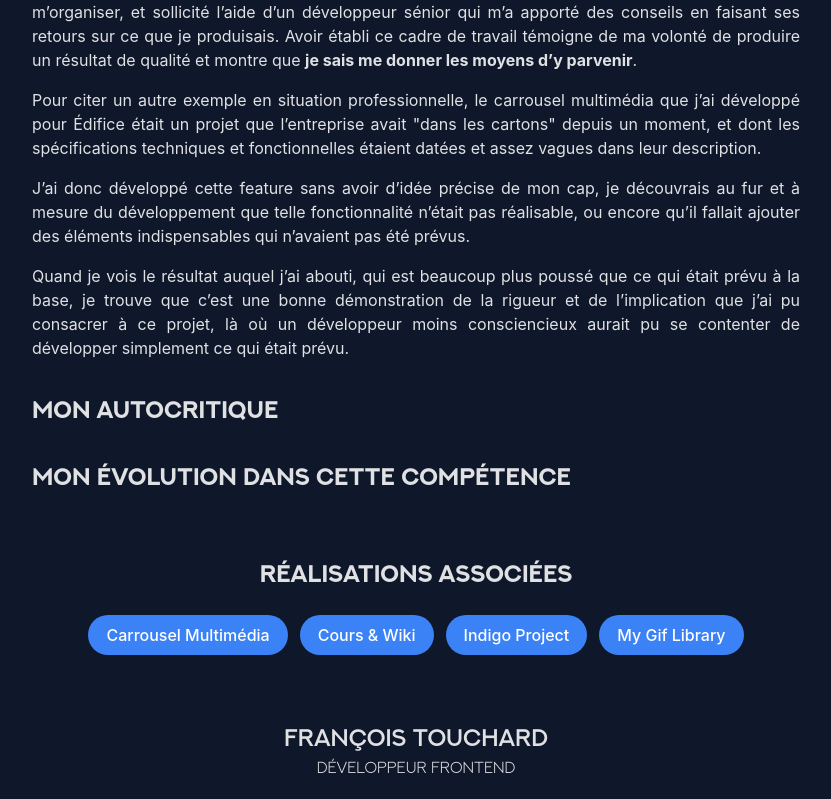
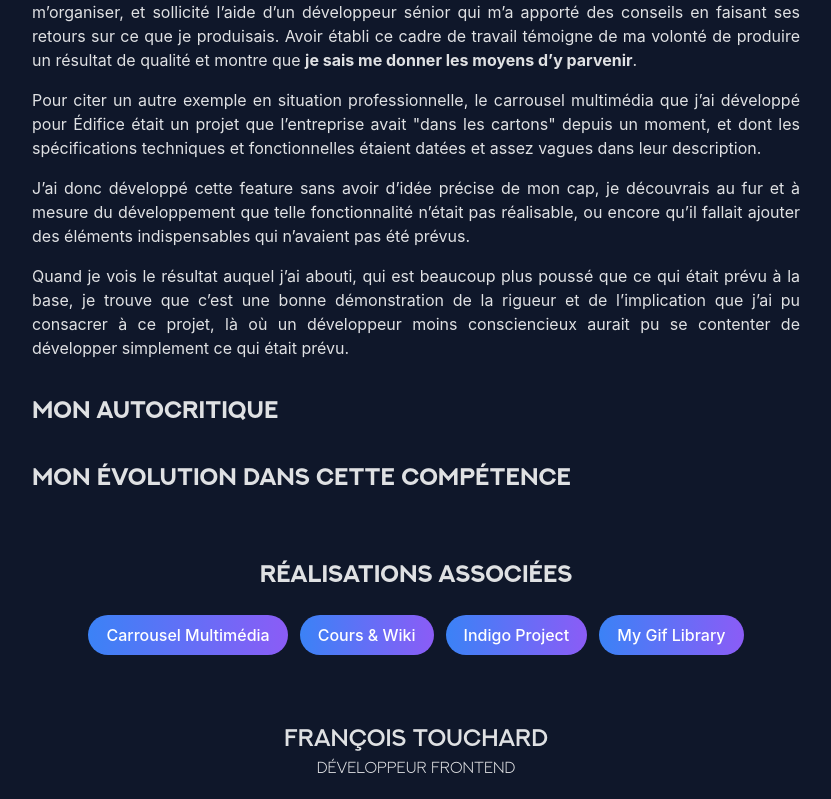
Before and after one commit to FrancoisTouchard/portfolioFT, a React (Vite) app: page /skills/commitment in a window 1280 px wide. Shown: the part 1432-2231 px from the top of the page, without its empty margins (224-1055 px from the left). Built offline with nearby package versions, Linux system fonts and the light colour scheme.

Commit message:
refactor(Tags): adding gradient background

```diff
--- a/src/components/Skills/details/SkillDetails.css
+++ b/src/components/Skills/details/SkillDetails.css
@@ -58,7 +58,7 @@
 }
 
 .skill-tag {
-  background-color: #3b82f6;
+  background: linear-gradient(90deg, #3b82f6 0%, #8b5cf6 100%);
   color: #ffffff;
   padding: 8px 18px;
   border-radius: 24px;
--- a/src/components/Timeline/card/TimelineCard.css
+++ b/src/components/Timeline/card/TimelineCard.css
@@ -80,7 +80,7 @@
 }
 
 .tag {
-  background-color: #3b82f6;
+  background: linear-gradient(90deg, #3b82f6 0%, #8b5cf6 100%);
   color: #ffffff;
   padding: 4px 12px;
   border-radius: 16px;
--- a/src/components/Works/details/WorksDetails.css
+++ b/src/components/Works/details/WorksDetails.css
@@ -41,7 +41,7 @@
 }
 
 .works-tag {
-  background-color: #3b82f6;
+  background: linear-gradient(90deg, #3b82f6 0%, #8b5cf6 100%);
   color: #ffffff;
   padding: 8px 18px;
   border-radius: 24px;
```
